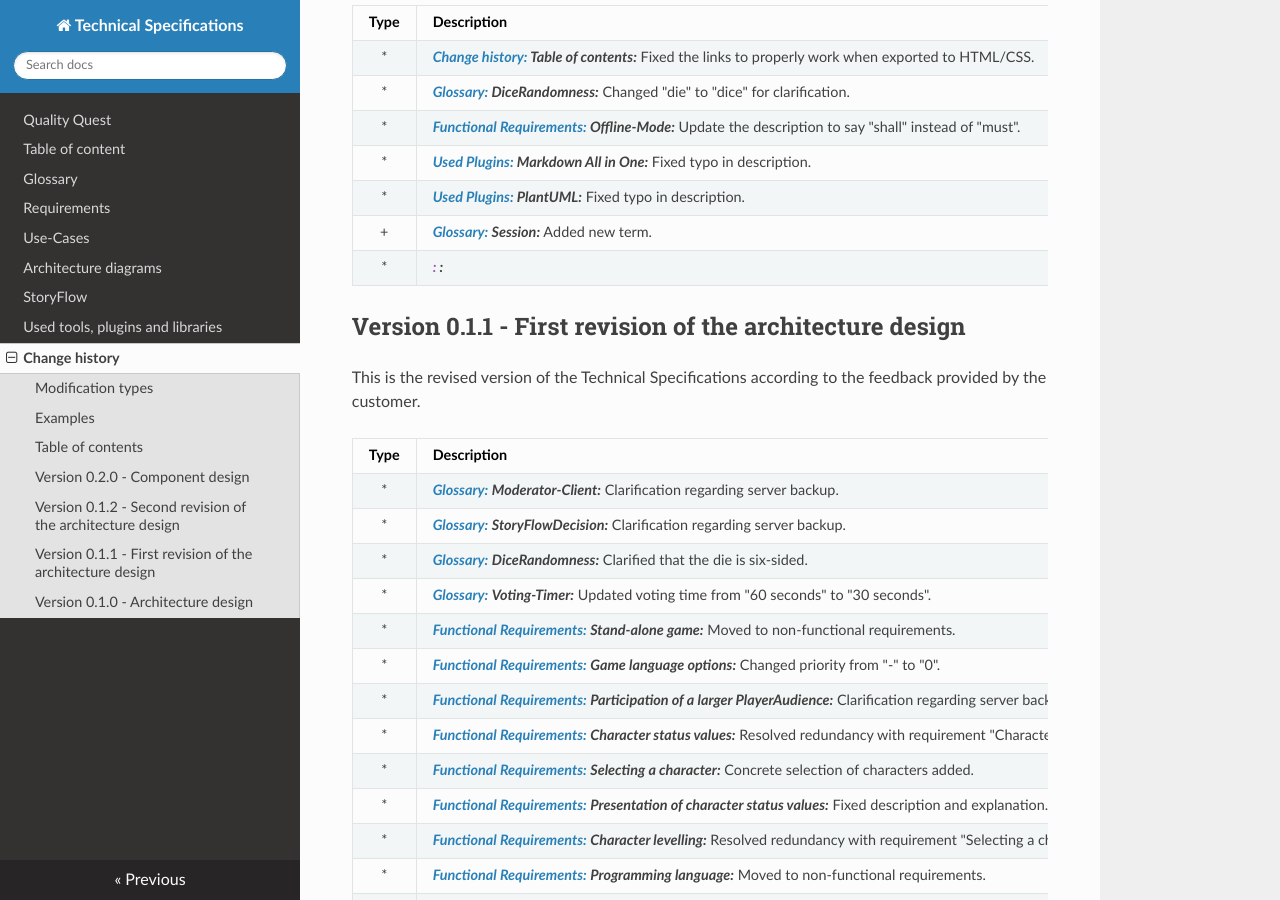
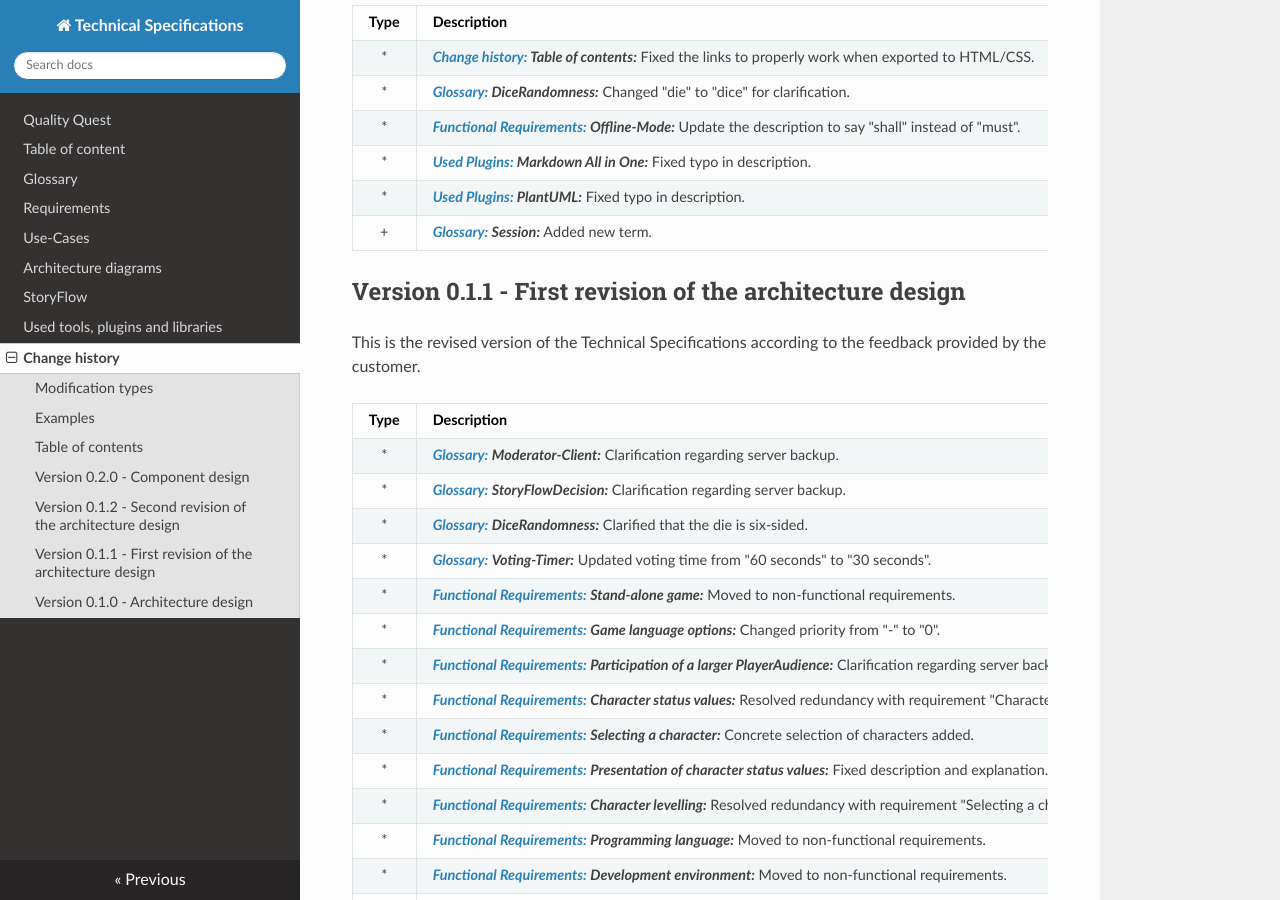
Before and after one commit to Brotenko/QualityQuest, an MkDocs documentation site: the page built from Docs/Technical Specifications/docs/changehistory.md, in a window 1280 px wide and 900 px high, scrolled down 1156 px. Built offline with MkDocs 1.6.1, drawn with Linux system fonts in a browser that asks for light colours; nearby versions of some CDN libraries.

```diff
--- a/Docs/Technical Specifications/docs/changehistory.md
+++ b/Docs/Technical Specifications/docs/changehistory.md
@@ -24,8 +24,8 @@ The change history is a chronologically ordered list of all changes between diff
 
 ## Table of contents
 
-| Version | Quick Description                          | Date       | Link                                                              |
-| ------- | :----------------------------------------- | :--------- | ----------------------------------------------------------------- |
+| Version | Quick Description                          | Date       | Link                                                            |
+| ------- | :----------------------------------------- | :--------- | --------------------------------------------------------------- |
 | 0.1.0   | Architecture design                        | 2020-10-09 | [Link](#version-010-architecture-design)                        |
 | 0.1.1   | First revision of the architecture design  | 2020-10-27 | [Link](#version-011-first-revision-of-the-architecture-design)  |
 | 0.1.2   | Second revision of the architecture design | TBA        | [Link](#version-012-second-revision-of-the-architecture-design) |
@@ -43,15 +43,14 @@ The change history is a chronologically ordered list of all changes between diff
 
 ## Version 0.1.2 - Second revision of the architecture design
 
-| Type  | Description                                                    |
-| :---: | :------------------------------------------------------------- |
-|   *   | **_[Change history:](#table-of-contents) Table of contents:_** Fixed the links to properly work when exported to HTML/CSS. |
-|   *   | **_[Glossary:](/glossary) DiceRandomness:_** Changed "die" to "dice" for clarification.                                                 |
-|   *   | **_[Functional Requirements:](/requirements/#functional-requirements) Offline-Mode:_** Update the description to say "shall" instead of "must".                                                 |
-|   *   | **_[Used Plugins:](/usedtools#used-plugins) Markdown All in One:_** Fixed typo in description.                                                 |
-|   *   | **_[Used Plugins:](/usedtools#used-plugins) PlantUML:_** Fixed typo in description.                                                 |
-|   +   | **_[Glossary:](/glossary#expertise) Session:_** Added new term.                                                |
-|   *   | **_[:]() :_**                                                  |
+| Type  | Description                                                                                                                                     |
+| :---: | :---------------------------------------------------------------------------------------------------------------------------------------------- |
+|   *   | **_[Change history:](#table-of-contents) Table of contents:_** Fixed the links to properly work when exported to HTML/CSS.                      |
+|   *   | **_[Glossary:](/glossary) DiceRandomness:_** Changed "die" to "dice" for clarification.                                                         |
+|   *   | **_[Functional Requirements:](/requirements/#functional-requirements) Offline-Mode:_** Update the description to say "shall" instead of "must". |
+|   *   | **_[Used Plugins:](/usedtools#used-plugins) Markdown All in One:_** Fixed typo in description.                                                  |
+|   *   | **_[Used Plugins:](/usedtools#used-plugins) PlantUML:_** Fixed typo in description.                                                             |
+|   +   | **_[Glossary:](/glossary#expertise) Session:_** Added new term.                                                                                 |
 
 </span>
 
```
